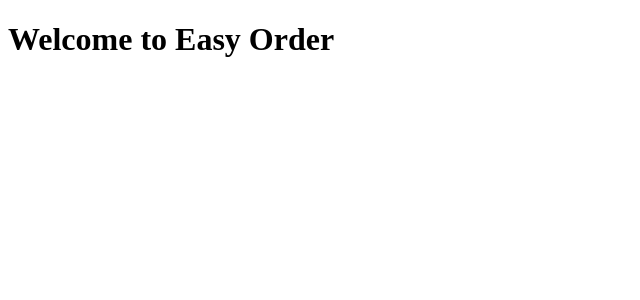
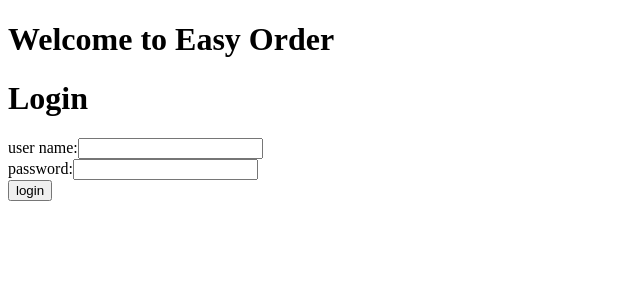
Before and after one commit to layalEsna/EasyOrder, a React (Create React App) app in the folder client/: page /login in a window 1280 px wide. Shown: the top 300 px of the page, without its empty margins (0-640 px from the left). Built offline with nearby package versions, Linux system fonts and the light colour scheme.

Commit message:
Refactor Login class: remove make_response and jsonify, return plain dictionary and status codes

```diff
--- a/client/src/components/App.js
+++ b/client/src/components/App.js
@@ -1,6 +1,7 @@
 import React, { useEffect, useState } from "react";
 import { BrowserRouter as Router, Route, Routes } from "react-router-dom";
 import Item from "./Item";
+import Login from "./Login";
 
 function App() {
   return (
@@ -9,6 +10,7 @@ function App() {
       <Router>
         <Routes>
           <Route path='/items' element={<Item/> } />
+          <Route path='/login' element={<Login/> } />
         </Routes>
 
       </Router>
--- /dev/null
+++ b/client/src/components/Login.js
@@ -0,0 +1,120 @@
+
+
+
+
+import React, { useState } from 'react'
+import { useFormik } from 'formik'
+import { useNavigate } from 'react-router-dom'
+import * as Yup from 'yup'
+// Successful login
+
+function Login({onLogin}) {
+
+    const [errorMessage, setErrorMessage] = useState('')
+
+    const navigate = useNavigate()
+
+    const passwordPattern = /^(?=.*[A-Z])(?=.*[a-z])(?=.*[!@#$%^&*]).{8,}$/
+
+    const formik = useFormik({
+        initialValues: {
+            username: '',
+            password: ''
+
+        },
+        validationSchema: Yup.object({
+            username: Yup.string()
+                .required('Username is required.')
+                .min(5, 'Username must be at least 5 characters.')
+                .max(50, 'Username must be less than 50 characters.'),
+            password: Yup.string()
+                .required('Password is required.')
+                .min(8, 'Password must be at least 8 characters.')
+                .matches(passwordPattern, 'Password must be at least 8 characters long and include at least 1 lowercase letter, 1 uppercase letter, and 1 special character (!@#$%^&*).'),
+
+        }),
+        onSubmit: (values => {
+            console.log("Submitting login request with values:", values);
+
+
+            fetch('/login', {
+
+                method: 'POST',
+
+
+                headers: {
+                    'Content-Type': 'application/json'
+                },
+
+
+                body: JSON.stringify(values)
+
+            })
+                .then(res => res.json())
+
+
+                .then((data) => {
+                    console.log('login data', data)
+                    if (!data.message) {
+                        // throw new Error(data.error || "Login failed.")
+                        throw new Error('Login failed.')
+                    }
+                    // sessionStorage.setItem('username', values.username)
+                    // localStorage.setItem('username', values.username)
+                    onLogin(data.user)
+                    // navigate('/sellers')
+                })
+                .catch(e => {
+                    setErrorMessage(e.message)
+                    // console.error(`Internal error: ${e.message}`)
+                })
+
+        })
+    })
+
+    return (
+        <div>
+            <h1>Login</h1>
+
+            <form onSubmit={formik.handleSubmit}>
+                <div>
+                    <label htmlFor='username'>user name:</label>
+                    <input
+                        id='username'
+                        type='text'
+                        name='username'
+                        value={formik.values.username}
+                        onChange={formik.handleChange}
+                        onBlur={formik.handleBlur}
+                    />
+                    {formik.errors.username && formik.touched.username && (
+                        <div>{formik.errors.username}</div>
+                    )}
+                </div>
+                <div>
+                    <label htmlFor='password'>password:</label>
+                    <input
+                        id='password'
+                        type='password'
+                        name='password'
+                        value={formik.values.password}
+                        onChange={formik.handleChange}
+                        onBlur={formik.handleBlur}
+                    />
+                    {formik.errors.password && formik.touched.password && (
+                        <div>{formik.errors.password}</div>
+                    )}
+                </div>
+
+                <div>
+                    <button className='btn' type='submit'>login</button>
+                </div>
+
+            </form>
+            {errorMessage && <div>{errorMessage}</div>}
+
+        </div>
+    )
+}
+
+export default Login
```
Also changed, not shown: client/package.json (+1 -43 lines), 1 other file (tests, documents, lock files or other folders).
